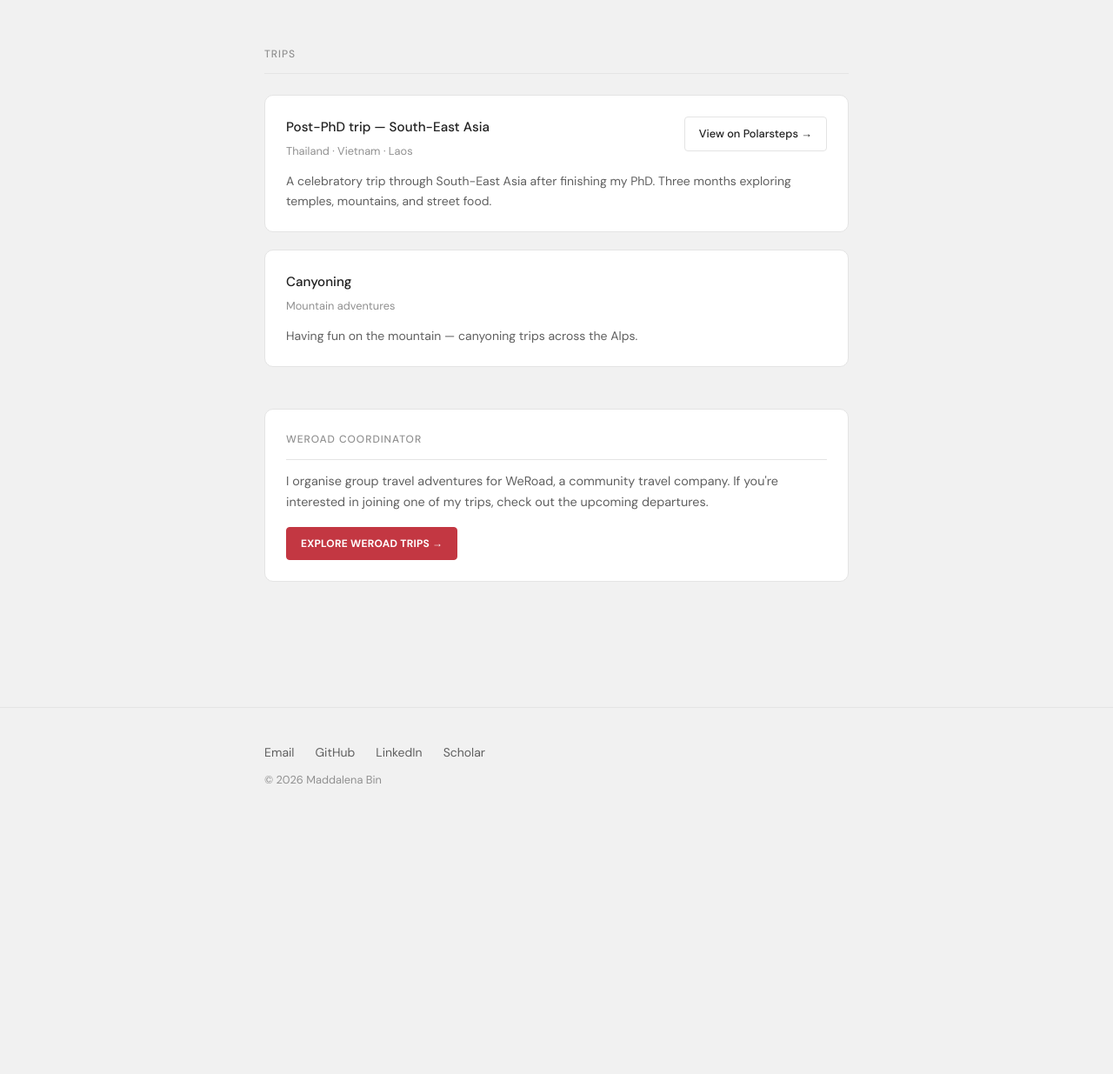
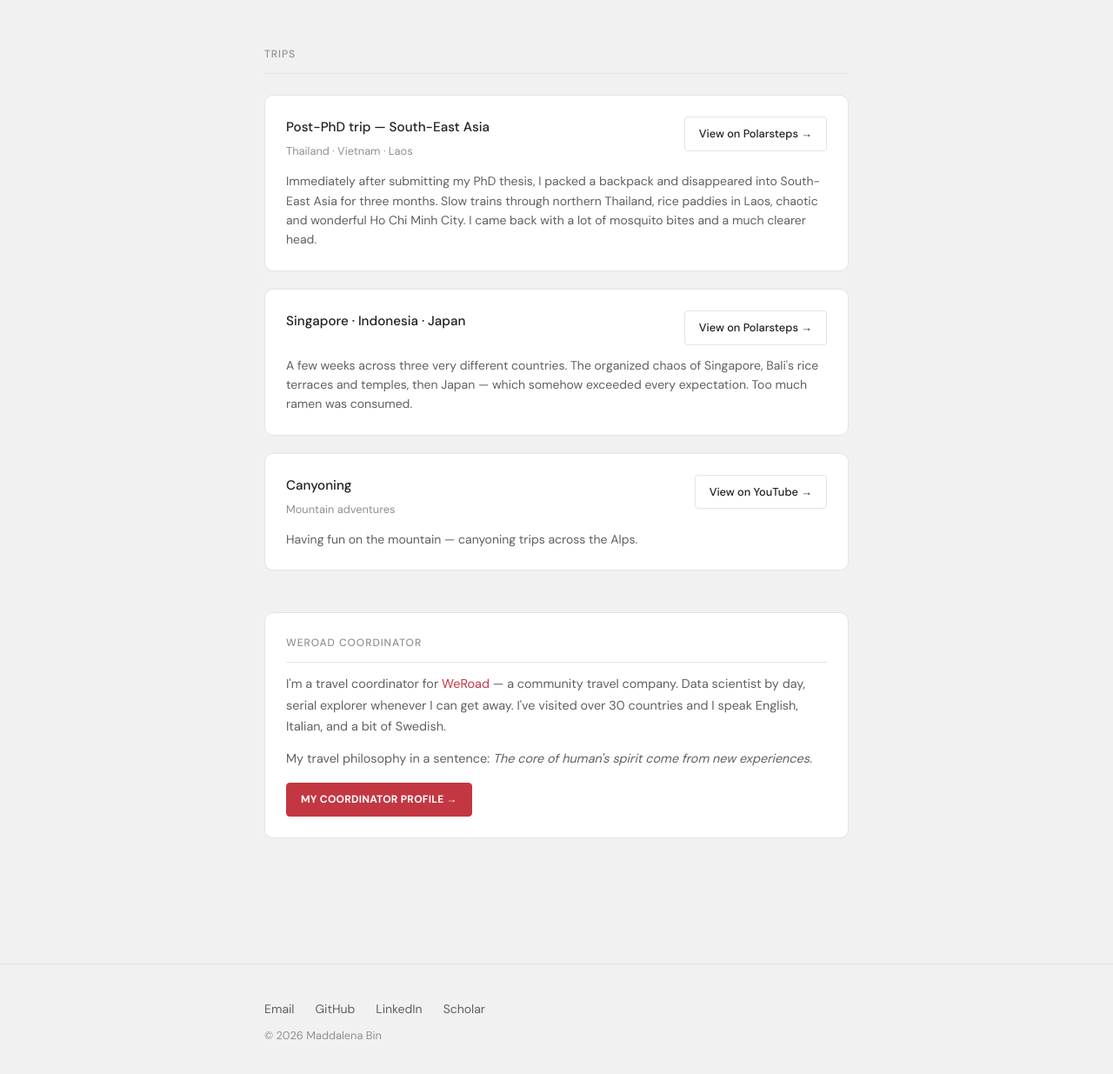
Before and after one commit to maddalenabin/maddalenabin.github.io, a Jekyll site: the page built from travels.html, in a window 1280 px wide and 1400 px high, scrolled down 584 px, cut to the strip 158-1393 px from the top of the window. Shown: the whole strip at 87% size. Built offline with Jekyll 4.4.1, drawn with Linux system fonts in a browser that asks for light colours; before the commit the page ends 1689 px from its top, so only the background shows below that.

```diff
--- a/travels.html
+++ b/travels.html
@@ -15,7 +15,9 @@ permalink: /travels/
 
         <!-- Visited countries map -->
         <div style="margin-bottom:3rem;">
-            <iframe title="Visited Countries" aria-label="Choropleth map" id="datawrapper-chart-6QdgK" src="https://datawrapper.dwcdn.net/6QdgK/2/" scrolling="no" frameborder="0" style="border: none;" width="100%" height="420" data-external="1"></iframe>
+            <iframe title="Visited Countries" aria-label="Choropleth map" id="datawrapper-chart-6QdgK"
+                src="https://datawrapper.dwcdn.net/6QdgK/2/" scrolling="no" frameborder="0" style="border: none;"
+                width="100%" height="420" data-external="1"></iframe>
         </div>
 
         <!-- Trips -->
@@ -34,8 +36,25 @@ permalink: /travels/
                         View on Polarsteps →
                     </a>
                 </div>
-                <p class="trip-desc">A celebratory trip through South-East Asia after finishing my PhD. Three months
-                    exploring temples, mountains, and street food.</p>
+                <p class="trip-desc">Immediately after submitting my PhD thesis, I packed a backpack and disappeared
+                    into South-East Asia for three months. Slow trains through northern Thailand, rice paddies in Laos,
+                    chaotic and wonderful Ho Chi Minh City. I came back with a lot of mosquito bites and a much clearer
+                    head.</p>
+            </div>
+
+            <div class="trip-card">
+                <div class="trip-header">
+                    <div>
+                        <div class="trip-title">Singapore · Indonesia · Japan</div>
+                    </div>
+                    <a class="btn" href="https://www.polarsteps.com/MaddalenaBin/8120554-asia-2023?s=0ea4d242-229c-4067-8b9e-dc9262d58c81
+Follow my trip 'Asia 2023'" target="_blank" rel="noopener">
+                        View on Polarsteps →
+                    </a>
+                </div>
+                <p class="trip-desc">A few weeks across three very different countries. The organized chaos of
+                    Singapore, Bali's rice terraces and temples, then Japan — which somehow exceeded every expectation.
+                    Too much ramen was consumed.</p>
             </div>
 
             <div class="trip-card">
@@ -44,6 +63,10 @@ permalink: /travels/
                         <div class="trip-title">Canyoning</div>
                         <div class="trip-subtitle">Mountain adventures</div>
                     </div>
+                    <a class="btn" href="https://youtu.be/03F02nF1NQ4?si=taP82VDG7QnNX2UL" target="_blank"
+                        rel="noopener">
+                        View on YouTube →
+                    </a>
                 </div>
                 <p class="trip-desc">Having fun on the mountain — canyoning trips across the Alps.</p>
             </div>
@@ -54,12 +77,17 @@ permalink: /travels/
         <div
             style="margin-top:3rem;padding:1.5rem;background:var(--surface);border:1px solid var(--border);border-radius:var(--radius);">
             <div class="cv-section-title" style="margin-bottom:0.75rem">WeRoad coordinator</div>
+            <p style="font-size:0.9rem;color:var(--text-secondary);margin-bottom:0.75rem;">
+                I'm a travel coordinator for <a href="https://www.weroad.it/coordinatori/maddalena-bin"
+                    style="color:var(--accent)" target="_blank" rel="noopener">WeRoad</a> — a community travel company.
+                Data scientist by day, serial explorer whenever I can get away. I've visited over 30
+                countries and I speak English, Italian, and a bit of Swedish.
+            </p>
             <p style="font-size:0.9rem;color:var(--text-secondary);margin-bottom:1rem;">
-                I organise group travel adventures for WeRoad, a community travel company. If you're interested in
-                joining one of my trips, check out the upcoming departures.
+                My travel philosophy in a sentence: <em>The core of human's spirit come from new experiences.</em>
             </p>
-            <a class="btn btn--accent" href="https://www.weroad.it" target="_blank" rel="noopener">Explore WeRoad trips
-                →</a>
+            <a class="btn btn--accent" href="https://www.weroad.it/coordinatori/maddalena-bin" target="_blank"
+                rel="noopener">My coordinator profile →</a>
         </div>
 
     </div>
```
Also changed, not shown: _posts/2026-06-26-hello.md (deleted, +0 -7 lines), _posts/2026-07-01-on-group-travel.md (added, +17 -0 lines), index.html (+25 -6 lines).
